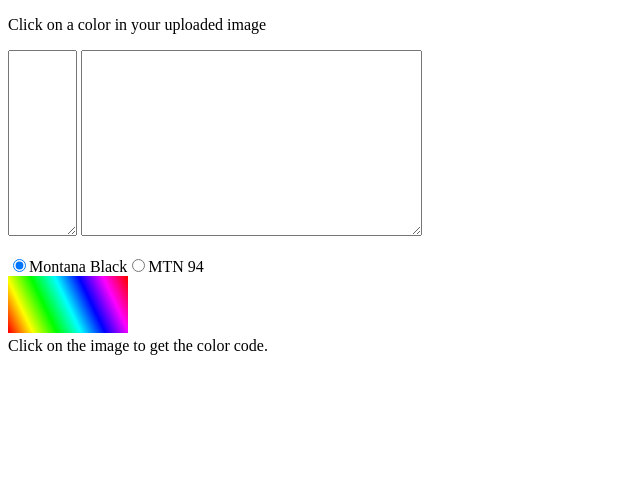
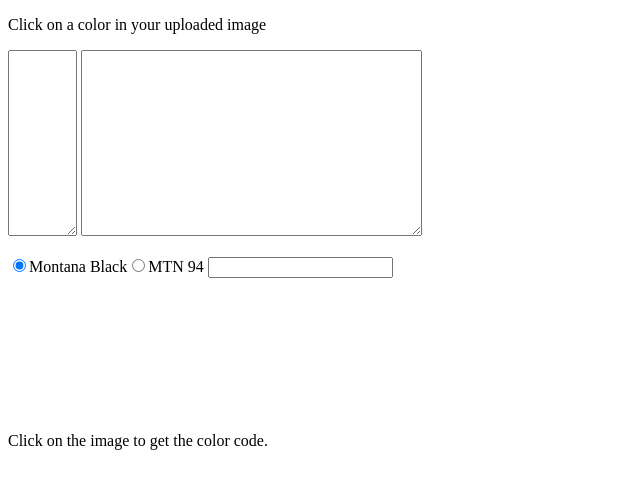
Before and after one commit to kugg/montanamatch, a plain HTML site: page index.html in a window 1280 px wide. Shown: the whole page, without its empty margins (0-640 px from the left). Drawn offline with Linux system fonts and the light colour scheme.

Commit message:
Added image reference thing

```diff
--- a/canvasutil.js
+++ b/canvasutil.js
@@ -309,11 +309,11 @@ c.style.height=nHeight+'px';
 	cxt.drawImage(img, 0, 0, img.width, img.height, 0, 0, c.width, c.height);
 
 }
-
-img.addEventListener("load",refresh_canvas);
-
-
-img.src = 'goliat.png';
+function loadPic() {
+	url = document.getElementById("url").value;
+	img.addEventListener("load", refresh_canvas);
+	img.src = url;
+}
 
 c.onmousemove=function(e){
 var x,y;
--- a/index.html
+++ b/index.html
@@ -37,6 +37,7 @@
 				colorForm.appendChild(label);
 			}
 			</script>
+			<input type="text" id="url" onChange="loadPic()">
 		</form>
 <div id="divMouseColorPanel"></div>
 <div id="divMouseColor"></div>
```
Lines whose indentation alone changed are shown as unchanged.
